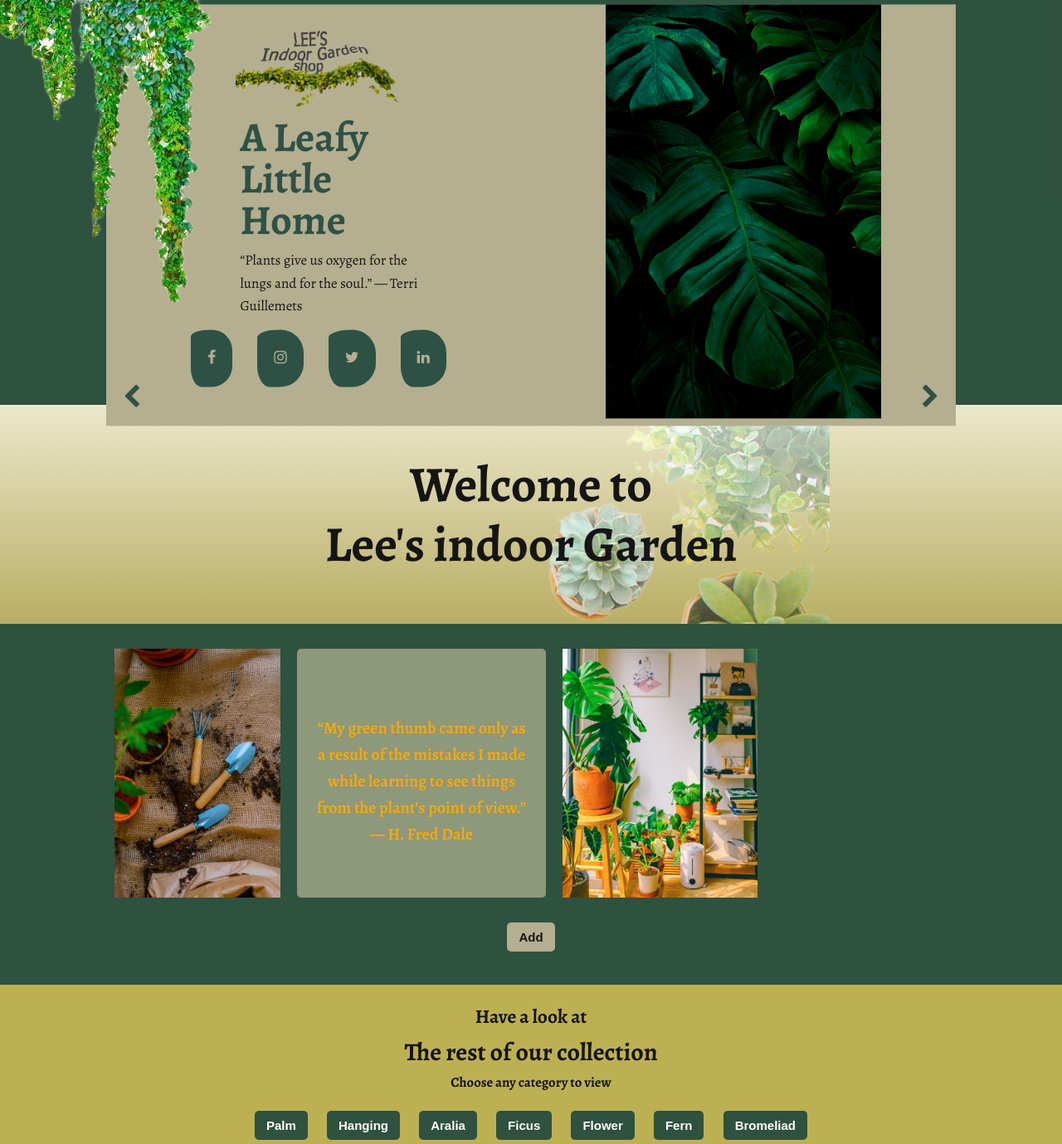
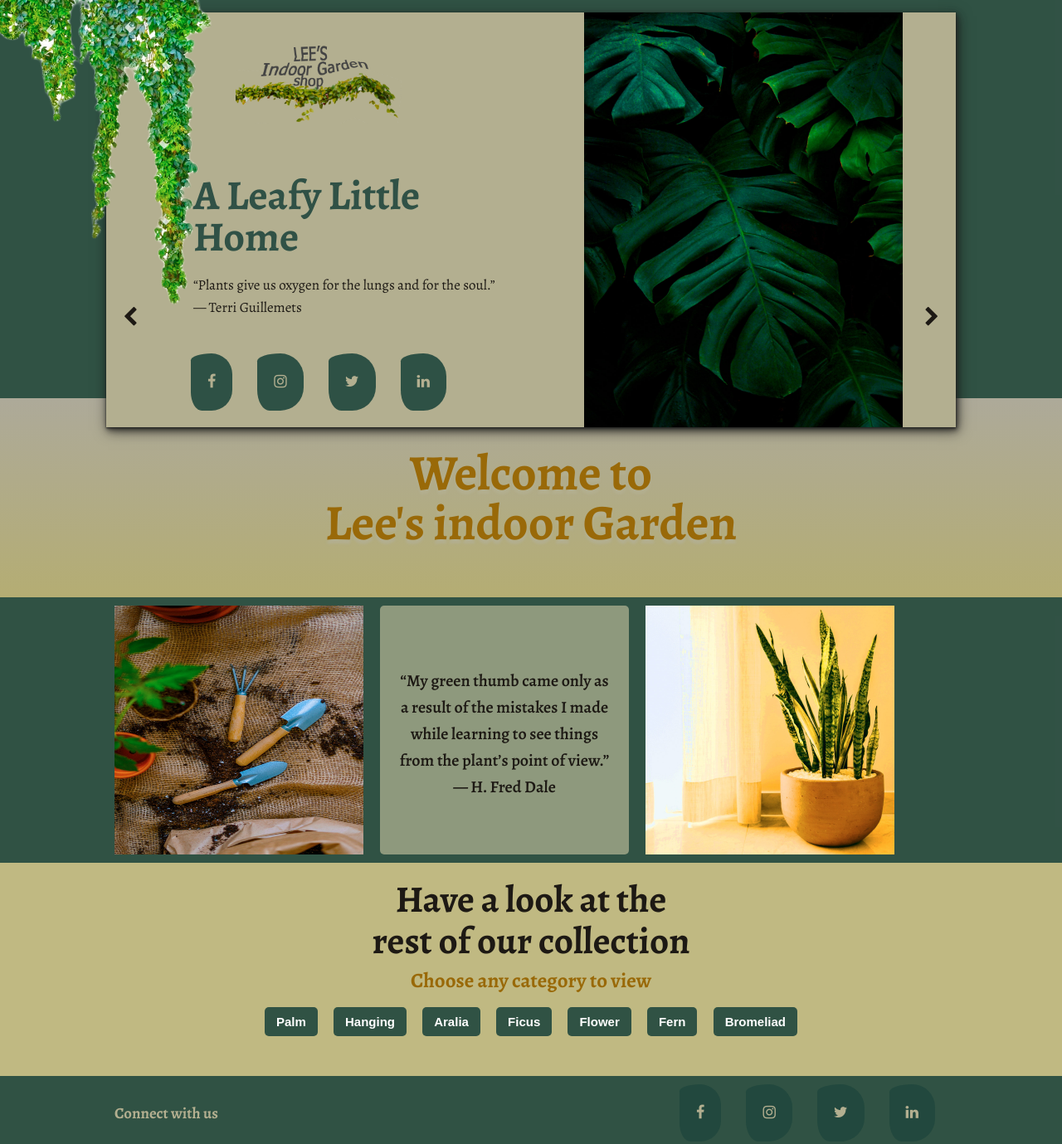
Before and after one commit to Elizabeth-M-M/Lee-s-Indoor-Plant-Garden, a plain HTML site: page index.html in a window 1280 px wide. Shown: the part 20-1399 px from the top of the page at 83% size. Drawn offline with nearby package versions, Linux system fonts and the light colour scheme.

Commit message:
polished on the css

```diff
--- a/index.html
+++ b/index.html
@@ -12,14 +12,15 @@
 </head>
 
 <body>
+  <!-- header section -->
   <header>
     <div class="plant-display">
-      <img src="./Images/climb1.png" alt="">
+      <img src="./Images/climb1.png" alt="hanging plant">
     </div>
     <div class="header-width-position">
-    <!-- right side -->
+    <!-- header right side -->
       <div class="header-content">
-        <img src="./Images/logoleaveslies.png" alt="">
+        <img src="./Images/logoleaveslies.png" alt="logo">
         <div class="header-content-main">
           <h1>A Leafy Little Home</h1>
           <p>“Plants give us oxygen for the lungs and for the soul.” — Terri Guillemets</p>
@@ -33,13 +34,13 @@
           </ul>
         </div>
       </div>
-      <!-- header img/ left side -->
+      <!-- header img left side -->
       <div class="header-img">
         <img src="./Images/monstera-display.jpg" alt="">
       </div>
       <div class="headerbtns">
         <button id="left"><i class="fa fa-chevron-left"></i></button>
-            <button id="right"><i class="fa fa-chevron-right"></i></button>
+        <button id="right"><i class="fa fa-chevron-right"></i></button>
       </div>
     </div>
 
@@ -54,26 +55,26 @@
     <div class="most-liked-width">
            <!-- begin -->
       <div class="most-liked-card">
-        <img src="Images/work.jpg" alt="">
+        <img src="Images/work.jpg" alt="gardening tools">
       </div>
       <div class="most-liked-card">
         <p>“My green thumb came only as a result of the mistakes I made while learning to see things from the plant’s point of
         view.” — H. Fred Dale</p>
       </div>
       <div class="most-liked-card">
-        <img src="Images/medium-saturated-plant-display.jpg" alt="">
+        <img src="Images/front-succulent-display.jpg" alt="plant display">
       </div>
     </div>
-    <button class="btn btn-dark">Add</button>
   </section>
 
   <!-- Other plant selection section -->
   <section class="other-plants">
+    <!-- intro -->
     <div class="other-plants-intro">
-      <h3>Have a look at</h3>
-      <h2>The rest of our collection</h2>
+      <h2>Have a look at the <br> rest of our collection</h2>
       <h5>Choose any category to view</h5>
     </div>
+    <!-- buttons -->
     <div class="other-plants-buttons">
       <button class="btn plantBtn">Palm</button>
       <button class="btn plantBtn">Hanging</button>
@@ -82,13 +83,11 @@
       <button class="btn plantBtn">Flower</button>
       <button class="btn plantBtn">Fern</button>
       <button class="btn plantBtn">Bromeliad</button>
-
     </div>
-
     <!-- main container -->
-  <div class="most-liked-width container">
-  </div>
-</section>
+   <div class="most-liked-width container">
+   </div>
+  </section>
   <!-- footer section -->
   <section class="footer">
     <div class="footer-width">
@@ -103,9 +102,6 @@
       </div>
     </div>
   </section>
-<!-- JavaScript Bundle with Popper -->
-
   <script src="./index.js"></script>
 </body>
-
 </html>
--- a/index.js
+++ b/index.js
@@ -11,7 +11,7 @@ function loadPlantsFromExternalServer(){
     const options = {
       method: "GET",
       headers: {
-        "X-RapidAPI-Key": ,
+        "X-RapidAPI-Key":,
         "X-RapidAPI-Host": "house-plants.p.rapidapi.com",
       },
     };
@@ -55,7 +55,7 @@ function displayPlants(plant){
             <button id="moreBtn" class="btn">More</button>
           </div>
           <div class="container-card-details invisible">
-            <h2>Need to know about ${plant.common[0]}</h2>
+            <h2>Need to know about <span> ${plant.common[0]}</span></h2>
             <h4>watering</h4>
             <p>${plant.watering}</p>
             <h4>Ideal light</h4>
@@ -116,8 +116,8 @@ function fetchImagesInternally(){
     let title= card.querySelector('#plantName');
     if(title.innerHTML=== greenery.name){
       let image= title.previousElementSibling
-      console.log(greenery.img)
-      console.log(image.src)
+      // console.log(greenery.img)
+      // console.log(image.src)
       image.src=greenery.img;
     }
 
@@ -138,7 +138,7 @@ function removeUnnecesary(plants, category){
     // console.log(moreBtns)
     moreBtns.forEach(more=>{
       more.addEventListener('click', ()=>{
-        // console.log(more.parentElement)
+        console.log(more.parentElement)
         let containerCards = document.querySelectorAll('.container-card')
         let parent1 =more.parentElement;
         let grandparent = parent1.parentElement;
--- a/syle.css
+++ b/syle.css
@@ -4,15 +4,15 @@
 /* root specs */
 :root {
   font-size: 62.5%;
-  --coldark: #161515;
+  --coldark: #1d1914;
   --colblack: #000000;
   --collight: rgb(179, 175, 144);
-  --colmellow: rgb(189, 176, 82);
+  --colmellow: rgb(192, 185, 130);
   --colmellowGradient: rgba(206, 201, 163, 0.6);
   --colwhiteGradient: rgba(255, 255, 255, 0.5);
   --colwhite: rgb(255, 255, 255);
   --colmedium: rgba(33, 71, 62, 0.9);
-  --colcontrast: rgb(255, 170, 0);
+  --colcontrast: rgb(153, 105, 8);
   --text-margin: 1.5rem 0;
   --button-padding: 0.9rem 1.4rem;
   --regular-radius: 0.5rem;
@@ -44,12 +44,14 @@ body {
   text-align: center;
   overflow-x: hidden;
 }
+
 header{
   width: 100%;
   max-height: 80vh;
   background-color: var(--colmedium);
   position: relative;
 }
+
 .plant-display{
   position: absolute;
   z-index: 2;
@@ -58,131 +60,115 @@ header{
 }
 .header-width-position{
   width: 80%;
-  height: 100%;
+  height: 50rem;
   background-color: var(--collight);
   margin: auto;
-  transform: translateY(5%);
+  transform: translateY(7%);
   display: flex;
   flex: 1;
   align-items: center;
   justify-content: space-between;
   position: relative;
-  box-shadow: var(--card-shadow);
+  box-shadow: var(--card-shadow-dark);
 }
+
 .headerbtns{
   position: absolute;
   width: 100%;
-  bottom: 0;
-  right: 0%;
-  transform: translate(-50% -50%);
+  bottom: 20%;
+  right: 0;
   display: flex;
   justify-content: space-between;
   align-items: center;
   padding: 2rem;
-  z-index: 9;
-
-
 }
 .headerbtns button{
   background: transparent;
   border: none;
 }
 .headerbtns button i{
-  font-size: 3rem;
-  color: var(--colmedium);
-  transition: .3s;
+  font-size: 2.5rem;
+  color: var(--coldark);
+  transition: .2s;
 }
 .headerbtns button i:hover {
-  font-size: 3.5rem;
-  color: var(--colwhite);
+  font-size: 3rem;
 }
-
-
 .header-content{
   flex-basis: 50%;
+  height: 100%;
   display: flex;
-  align-items: stretch;
+  align-items: center;
   justify-content: space-between;
   flex-direction: column;
   padding: 2rem;
-}
-
+  }
  .header-content img{
+  margin-top: 2rem;
   width: 20rem;
-  align-self: center;
   justify-self: start;
-  /* background-color: aquamarine; */
-}
-
-.header-content-main{
-  text-align: left;
-
 }
 .header-content-main{
   text-align: left;
   font-size: 1.7rem;
   transform: translateX(10%);
-  width: 50%;
-  align-self: center;
-
-
+  width: 80%;
 }
 .header-content-main h1{
   font-size: 5rem;
   line-height: 1;
-  margin: 1rem 0;
   color: var(--colmedium);
+  margin: 2rem 0;
 }
-.social{
-  align-self: center;
-}
+
 .social ul{
   display: flex;
-
 }
 .social ul li{
 list-style: none;
-display: inline-block;
-margin: 1.5rem;
+margin: 0 1.5rem;
 background-color: var(--colmedium);
 padding: 2rem;
 border-radius: 150px 150px 150px 80px / 50px 150px 150px 135px;
-
+}
+.social ul li:hover{
+background-color: var(--colcontrast);
 }
 .social ul li a{
 color: var(--collight);
 font-size: 1.8rem;
 }
 .social ul li a:hover {
-  color: var(--colcontrast);
+  color: var(--coldark);
 }
 .header-img{
   flex-basis: 50%;
-  height: 60%;
-
-
+  height: 100%;
 }
 .header-img img{
-  width: 65%;
-  height: 60%;
-
-
+  width: 75%;
+  height: 100%;
 }
 
 .intro{
-
+  width: 100%;
   font-size: 3rem;
-  line-height: 1.2;
-  background: linear-gradient(rgba(255, 255, 255, 0.7), rgba(177, 171, 125, 0.4)), url(./Images/cacti-png.png);
+  line-height: 1;
+  background: linear-gradient(rgba(165, 163, 163, 0.7), rgba(163, 155, 92, 0.4));
+  background-position: 20% 20%;
+  background-repeat: no-repeat;
+  background-size: cover;
 }
 .intro h1{
   padding: 6rem;
   font-size: 6rem;
+  color: var(--colcontrast);
+  text-shadow: 0 0.5rem 0.3rem var(--collight)
 }
 
 .most-liked{
   background-color: var(--colmedium);
-  padding: 2rem 0;
+  /* padding: 2rem 0; */
 
 }
 .most-liked-width{
@@ -193,8 +179,8 @@ font-size: 1.8rem;
 
 }
 .most-liked-card{
-
-  max-width: 30rem;
+  color: var(--coldark);
+  width: 30rem;
   height: 30rem;
   background-color: var(--colmellowGradient);
   border-radius: var(--regular-radius);
@@ -206,11 +192,10 @@ font-size: 1.8rem;
   height: 100%;
 }
 .most-liked-card p{
-  margin:6rem 0;
+  margin:5.5rem 0;
   font-weight: 600;
   padding: 2rem;
   font-size: 2rem;
-  color: var(--colcontrast);
 
 }
 .btn-dark.btn{
@@ -218,12 +203,18 @@ background-color: var(--collight);
 color: var(--coldark);
 }
 
+
+.most-liked-width.container{
+padding: 2rem;
+}
+
 .container-card-holder{
   width: 100%;
   display: flex;
+  align-items: center;
   justify-content: space-between;
+  margin: 1rem;
 
-  margin: 1rem;
 }
 .container-card{
   width: 40%;
@@ -234,12 +225,17 @@ color: var(--coldark);
   margin: 1rem;
   overflow: hidden;
   background-color: var(--colwhiteGradient);
+  box-shadow: 0 0.6rem 1rem var(--coldark);
 }
 
 .container-card img {
   width: 100%;
   height: 70%;
 }
+.container-card button{
+  margin: 1rem;
+}
+
 .container-card-holder.withoutDits {
   width: 40%;
   max-width: 30rem;
@@ -251,15 +247,17 @@ color: var(--coldark);
   height: 100%;
 }
 .container-card-details {
-
   background-color: var(--colmedium);
-  color: var(--collight);
+  color: var(--colwhite);
   padding: 2rem;
   border-radius: var(--regular-radius);
-  text-align: left;
+  text-align: center;
   text-transform: capitalize;
   width: 60%;
-  font-size: 1.5rem;
+  font-size: 1.6rem;
+  height: 30rem;
+  margin: 1rem;
+  box-shadow: var(--card-shadow-light);
 
 }
 
@@ -270,13 +268,29 @@ color: var(--coldark);
 
 
 .container-card-details h4 {
-  font-size: 1.5rem;
+  font-size: 2rem;
+}
+.container-card-details h2 span, .container-card-details h4{
+  color: var(--colcontrast);
+}
+.container-card-details h4 span{
+  color: var(--colwhite);
+  font-size: 1;
 }
 
 
+
 .other-plants-intro{
+  /* margin: 2rem 0; */
+  line-height: 1.1;
+  font-size: 3rem;
+}
+.other-plants-intro h2{
   margin-top: 2rem;
-  font-size: 2rem;
+}
+.other-plants-intro h5 {
+  margin: 1rem;
+  color: var(--colcontrast);
 }
 .btn{
   padding: var(--button-padding);
@@ -286,8 +300,12 @@ color: var(--coldark);
   color: var(--colwhite);
   font-weight: 600;
   border-radius: var(--regular-radius);
-  margin: 2rem 1rem;
+  margin: 0.8rem;
+  transition: .2s;
   cursor: pointer;
+}
+.btn:hover{
+  background-color:var(--colcontrast);
 }
 .footer{
 background-color: var(--colmedium);
@@ -393,6 +411,9 @@ form div{
   color: var(--colwhite);
 }
 @media (max-width:60rem){
+  .container{
+    width: 95%;
+  }
 .header-width-position {
 
     transform: translateY(2%);
@@ -426,4 +447,32 @@ form div{
   flex-direction: column;
 
 }
+.container-card-details{
+  height: auto;
+  width: 90%;
+}
+.container-card-holder{
+  align-items: center;
+  flex-direction: column;
+}
+.container-card {
+  width: 55%;
+  max-width: 30rem;
+  height: 30rem;
+}
+.container-card-holder.withoutDits {
+  width: 55%;
+  max-width: 30rem;
+  height: 30rem;
+}
+.headerbtns button i {
+  color: var(--colwhite);
+}
+.headerbtns{
+  bottom: 20%;
+  z-index: 7;
+}
+.modal{
+  width: 80%;
+}
       }
```
Also changed, not shown: db.json (+5 -5 lines).
